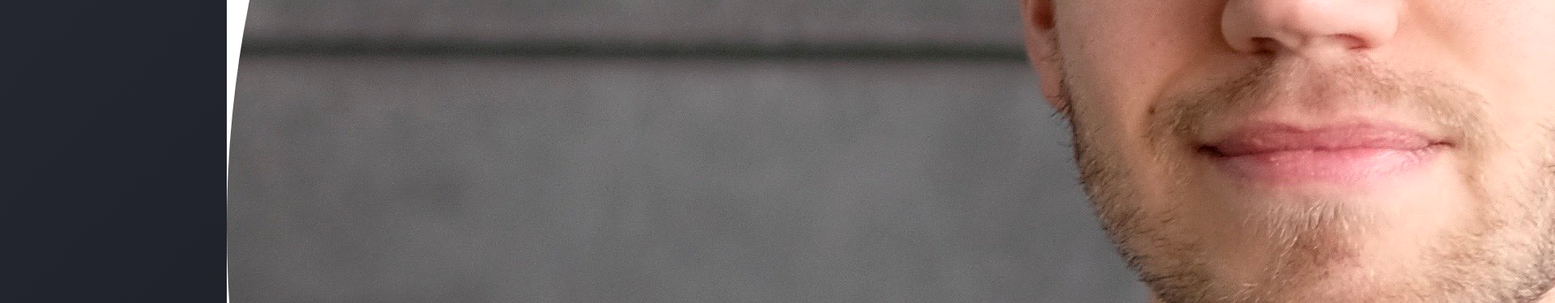
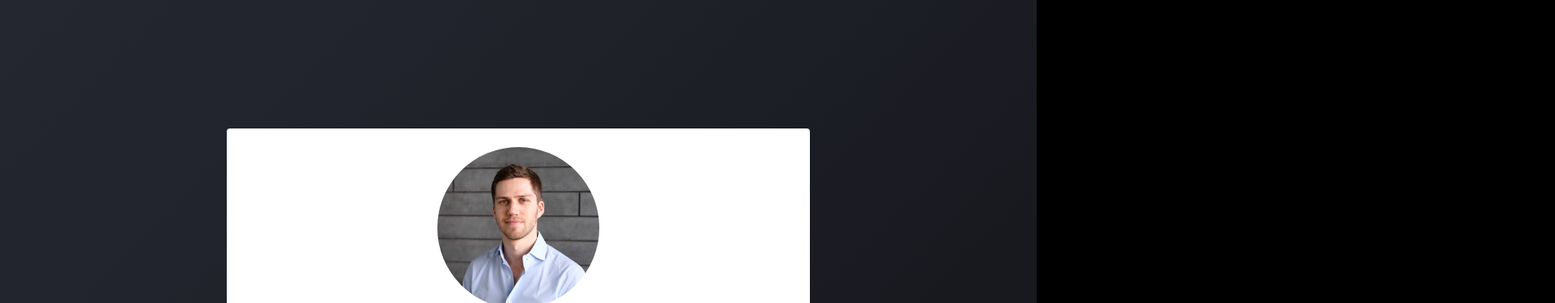
Before and after one commit to alaq/alaq-placeholder-v2, a plain HTML site: page index.html in a window 1280 px wide. Shown: the top 375 px of the page at 81% size, 1920 px wide, since content can reach past the window. Drawn offline with nearby package versions, Linux system fonts and the light colour scheme.

Commit message:
adding image size

```diff
--- a/index.html
+++ b/index.html
@@ -22,7 +22,7 @@
   <div class="page">
     <div class="profile-content">
       <div class="head">
-        <img class="profile-picture" src="./adrien.jpg" alt="">
+        <img class="profile-picture" height="200px" width="200px" src="./adrien.jpg" alt="">
         <h1>Hi, I am Adrien Lacquemant
           <span class="waving">👋</span>
         </h1>
```
